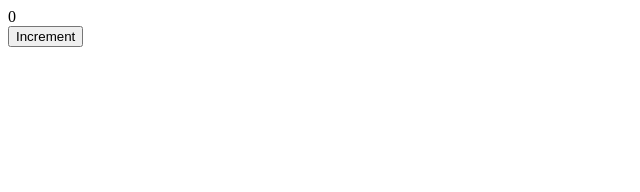
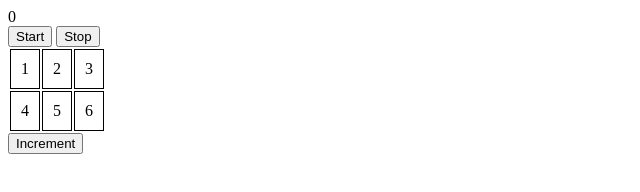
Before and after one commit to Daniel-A-Philips/cs-375-Lab-2a, a website: page index.html in a window 1280 px wide. Shown: the whole page, without its empty margins (0-640 px from the left). Drawn offline with Linux system fonts and the light colour scheme.

Commit message:
Complete

```diff
--- a/index.html
+++ b/index.html
@@ -4,11 +4,15 @@
     <meta charset="utf-8">
     <title>Starter</title>
     <style type="text/css">
-        /* TODO */
+        td{
+            padding: 10px; text-align: left; border: 1px solid black; border-left: 1px solid black;
+        }
     </style>
 </head>
 <body>
 <div id="count-container">0</div>
+<button id="start">Start</button>
+<button id="stop">Stop</button>
 
 <table>
     <tbody id="number-grid"></tbody>
@@ -30,6 +34,61 @@
 
     // TODO
 
+
+    let startButton = document.getElementById('start');
+    let stopButton = document.getElementById('stop');
+    let counterId = -1;
+    let counterContainer = document.getElementById("count-container");
+    let count = 0;
+
+    startButton.addEventListener('click', function (event) {
+        if(counterId != -1) return;
+        counterId = setInterval(() => {
+            counterContainer.textContent = ++count;
+        }, 500);
+
+    })
+
+
+
+    stopButton.addEventListener('click', function (event) {
+        clearInterval(counterId);
+        counterId = -1;
+    });
+
+    function createEmptyTable() {
+        let table = document.getElementById("number-grid")
+        for(let i = 0; i < numberGrid.length; i++)
+        {
+            let currentRow = document.createElement("tr")
+            for(let k = 0; k < numberGrid[i].length; k++)
+            {
+                currentRow.append(document.createElement("td"));
+
+            }
+            table.append(currentRow);
+        }
+    }
+
+    function fillTable() {
+        let table = document.getElementById("number-grid")
+        for(let i = 0; i < numberGrid.length; i++)
+        {
+            let currentRow = table.children[i];
+            for(let k = 0; k < numberGrid[i].length; k++)
+            {
+                currentRow.children[k].textContent = numberGrid[i][k];
+            }
+        }
+    }
+    createEmptyTable();
+    fillTable()
+    let incrementButton = document.getElementById("increment");
+    incrementButton.addEventListener("click", incrementGrid);
+    incrementButton.addEventListener("click", fillTable);
+
+
+
 </script>
 </body>
 </html>
```
